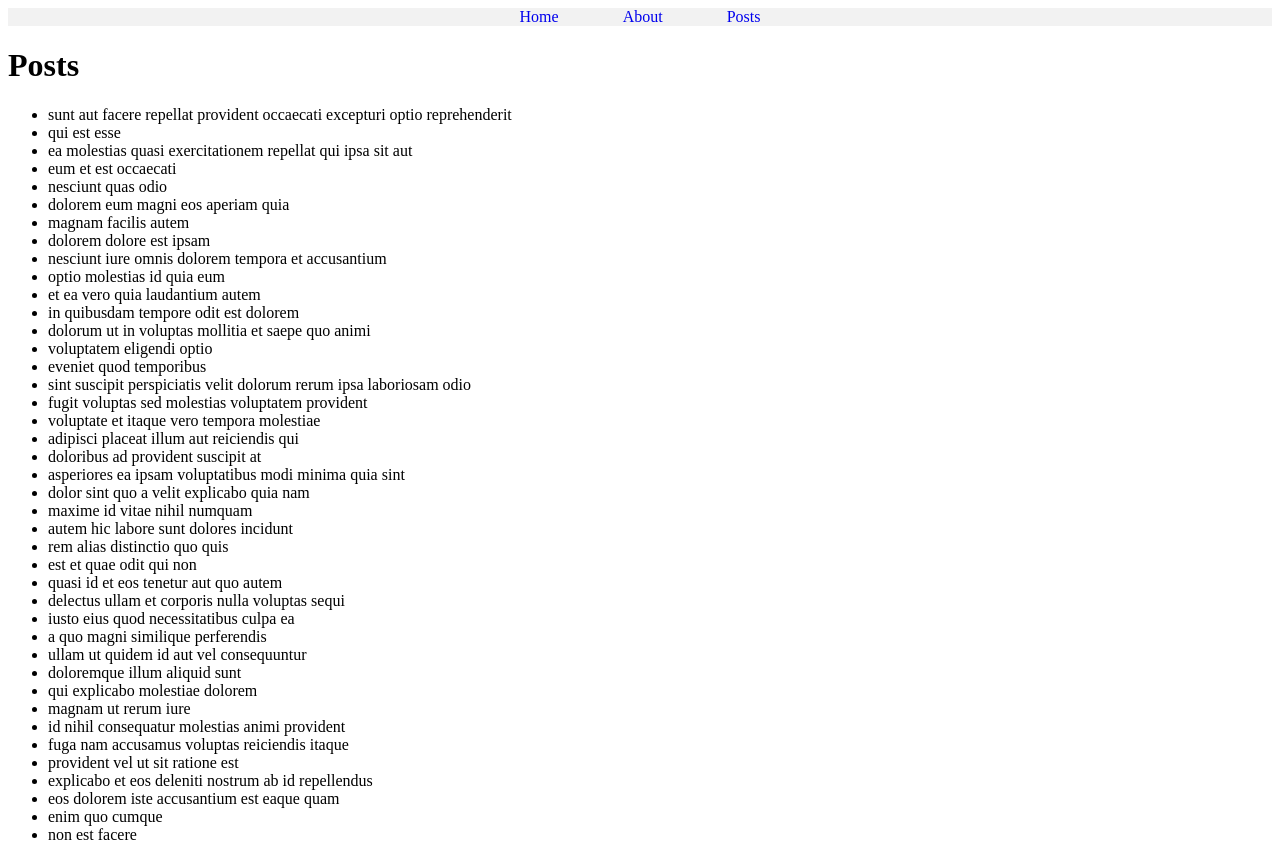
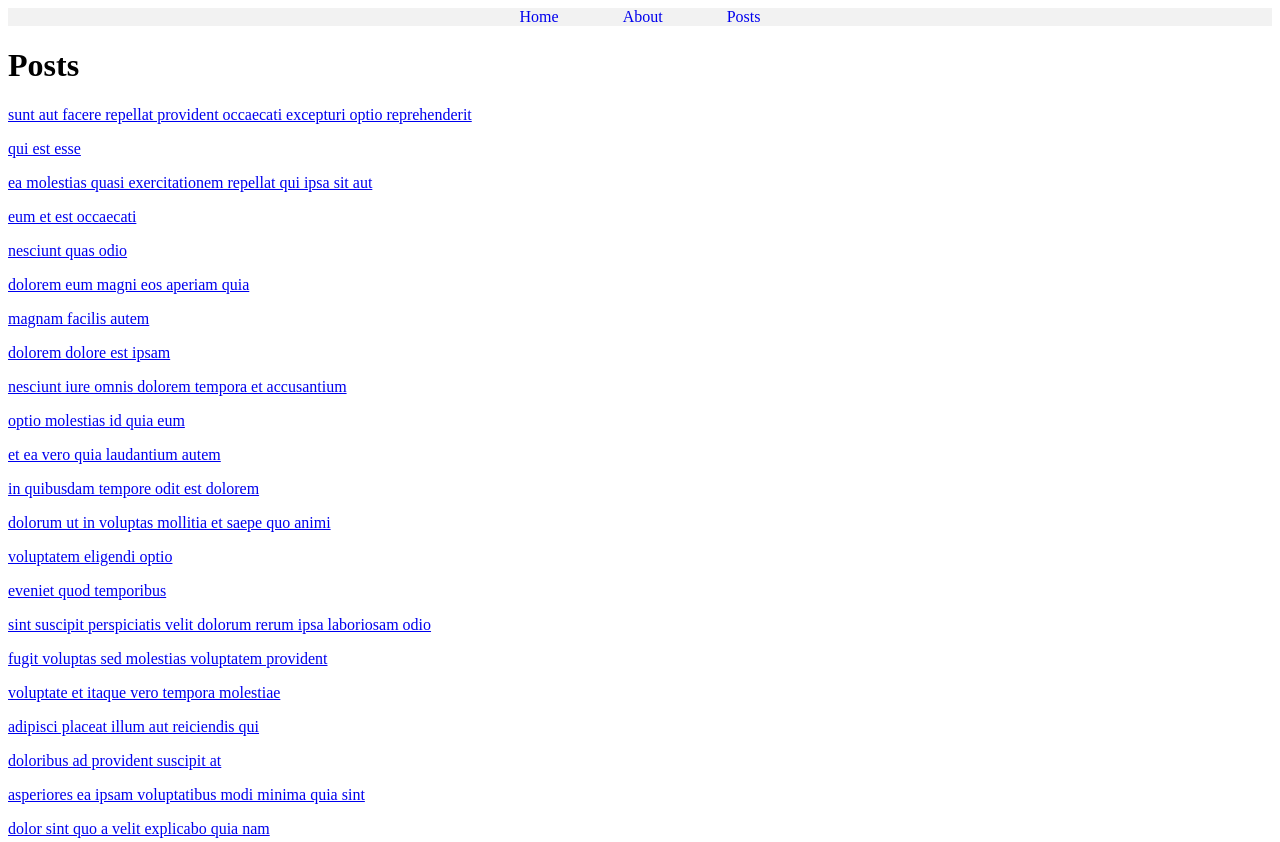
Before and after one commit to FrancisCalizo/JS-Concepts-2020, a Next.js app in the folder nextjs-react-query-posts/: page /posts in a window 1280 px wide. Shown: the top 842 px of the page. Built offline with nearby package versions, Linux system fonts and the light colour scheme; data requests are answered from the project's data file.

Commit message:
implement react-query and getServerSideProps for individual post

```diff
--- /dev/null
+++ b/nextjs-react-query-posts/src/hooks/usePosts.ts
@@ -0,0 +1,14 @@
+import { useQuery } from 'react-query';
+
+import { Post } from '../types/index';
+
+const getPosts = async () => {
+  const res = await fetch('http://localhost:3001/posts');
+  const data: Post[] = await res.json();
+
+  return data;
+};
+
+export default function usePosts(initial: Post[]) {
+  return useQuery('posts', getPosts, { initialData: initial });
+}
--- a/nextjs-react-query-posts/src/pages/posts.tsx
+++ b/nextjs-react-query-posts/src/pages/posts.tsx
@@ -1,33 +1,39 @@
+import { GetServerSideProps } from 'next';
+import Link from 'next/link';
+import styled from 'styled-components';
+
 import Layout from '../components/layout';
-import { GetServerSideProps } from 'next';
-import { useQuery } from 'react-query';
-
 import { Post } from '../types/index';
+import usePosts from '../hooks/usePosts';
 
 type Props = {
   posts: Post[];
 };
 
-const getTodos = async () => {
-  const res = await fetch('http://localhost:3001/posts');
-  const data = await res.json();
+const List = styled.ul`
+  padding: 0;
+`;
 
-  return data;
-};
+const ListItem = styled.li`
+  list-style-type: none;
+  margin: 1rem auto;
+`;
 
 export default function Posts(props: Props) {
-  const { data: posts, isFetching } = useQuery('todos', getTodos, {
-    initialData: props.posts,
-  });
+  const { data: posts } = usePosts(props.posts);
 
   return (
     <Layout title="Posts">
       <h1>Posts</h1>
-      <ul>
-        {posts.map((post) => (
-          <li key={post.id}>{post.title}</li>
+      <List>
+        {posts?.map((post) => (
+          <ListItem key={post.id}>
+            <Link href={`/post/${post.id}`}>
+              <a>{post.title}</a>
+            </Link>
+          </ListItem>
         ))}
-      </ul>
+      </List>
     </Layout>
   );
 }
```
Also changed, not shown: nextjs-react-query-posts/src/pages/post/[id].tsx (added, +44 -0 lines), 1 other file (tests, documents, lock files or other folders).
